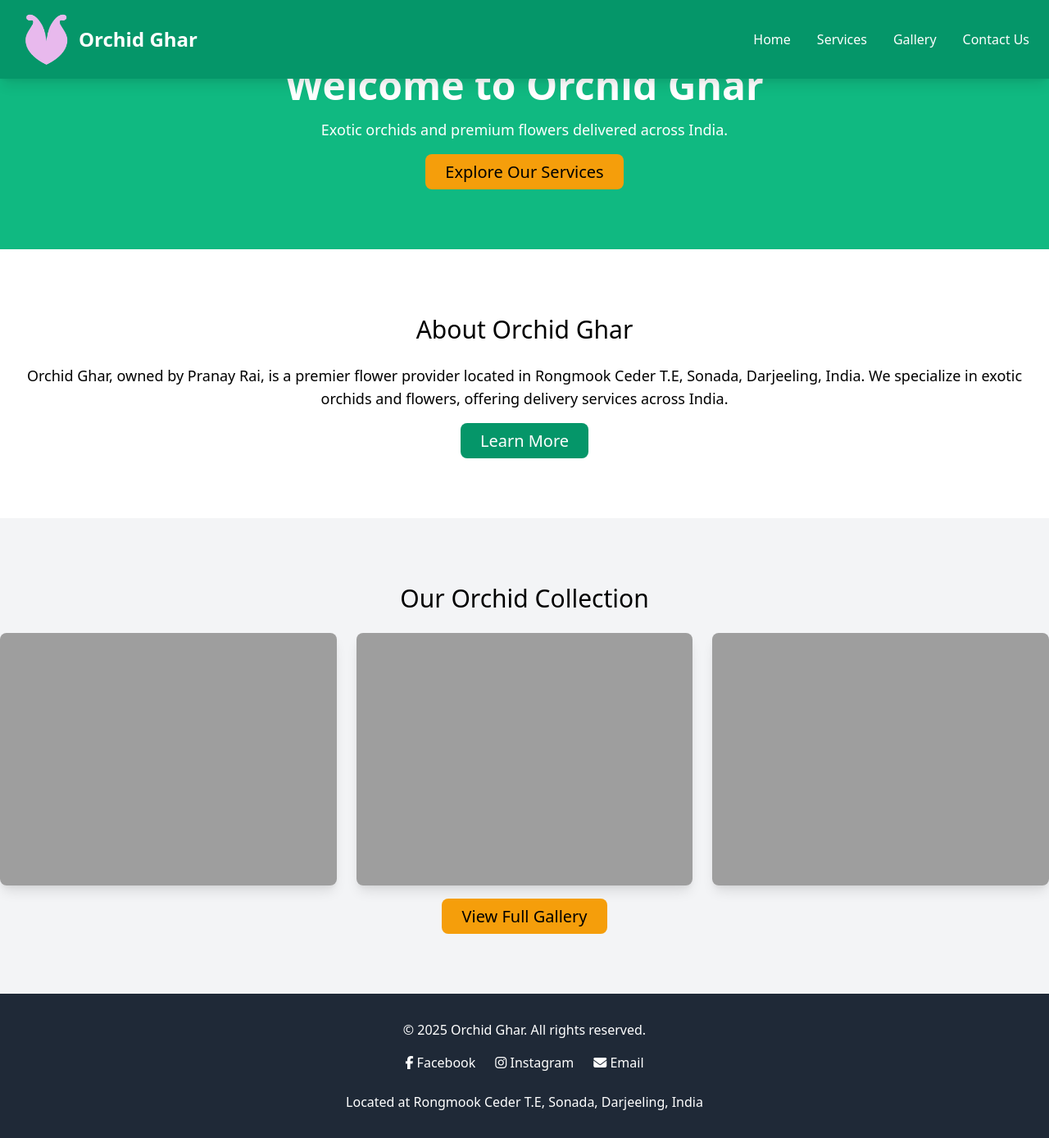
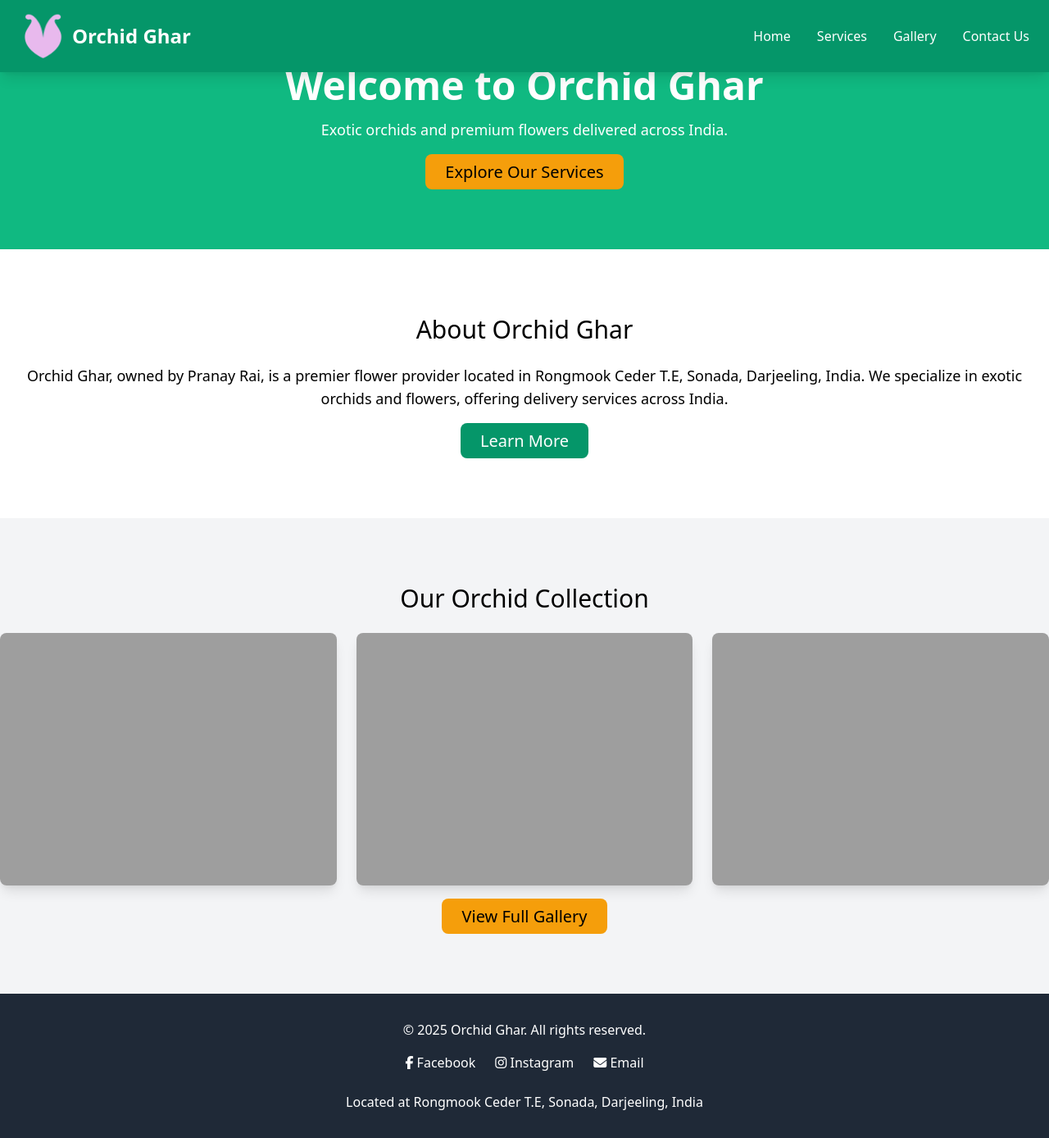
Before and after one commit to OrchidGhar/orchidghar.github.io, a Jekyll site: the page built from index.html, in a window 1280 px wide and 1388 px high. Shown: the whole window at 82% size. Built offline with Jekyll 4.4.1, drawn with Linux system fonts in a browser that asks for light colours; nearby versions of some CDN libraries.

Commit message:
header updated

```diff
--- a/_includes/header.html
+++ b/_includes/header.html
@@ -2,7 +2,7 @@
   <div class="container mx-auto flex items-center justify-between py-4 px-6">
       <!-- Logo -->
       <a href="{{ site.baseurl }}" class="flex items-center">
-          <img src="{{ site.baseurl }}/assets/images/og-logo.png" alt="Orchid Ghar Logo" class="h-16 w-16 mr-2">
+          <img src="{{ site.baseurl }}/assets/images/og-logo.png" alt="Orchid Ghar Logo" class="h-14 w-14 mr-2">
           <span class="text-2xl font-bold">Orchid Ghar</span>
       </a>
 
```
